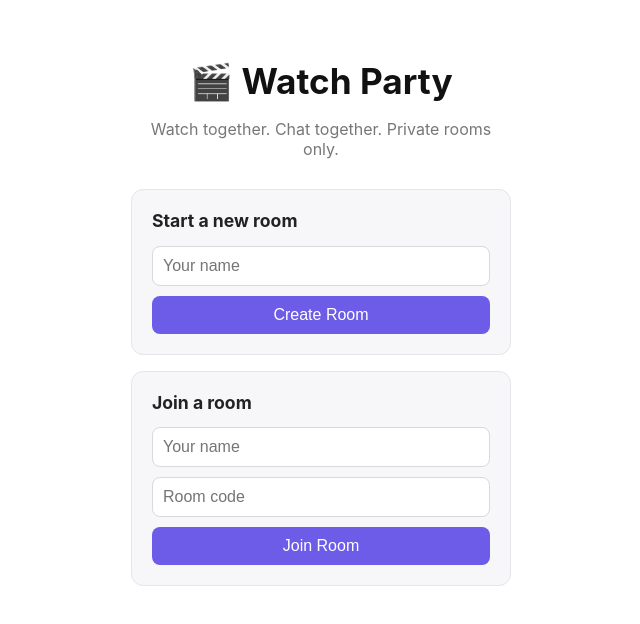
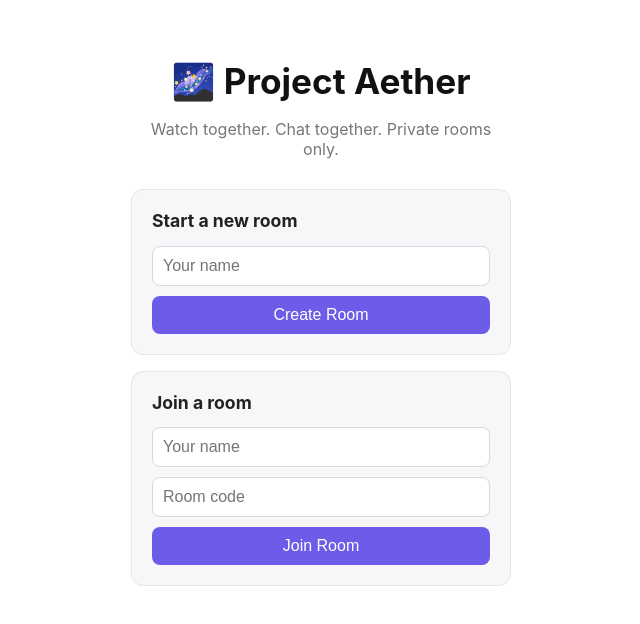
Before and after one commit to Techno-projects-cpu/Test-Website-VLC-Online---1-, a website: page index.html in a window 1280 px wide. Shown: the whole page, without its empty margins (319-959 px from the left). Drawn offline with Linux system fonts and the light colour scheme.

Commit message:
Update index.html

```diff
--- a/index.html
+++ b/index.html
@@ -3,12 +3,12 @@
 <head>
 <meta charset="UTF-8">
 <meta name="viewport" content="width=device-width, initial-scale=1.0">
-<title>Watch Party</title>
+<title>Project Aether</title>
 <link rel="stylesheet" href="style.css">
 </head>
 <body>
   <div class="landing">
-    <h1>🎬 Watch Party</h1>
+    <h1>🌌 Project Aether</h1>
     <p class="subtitle">Watch together. Chat together. Private rooms only.</p>
 
     <div class="card">
```
